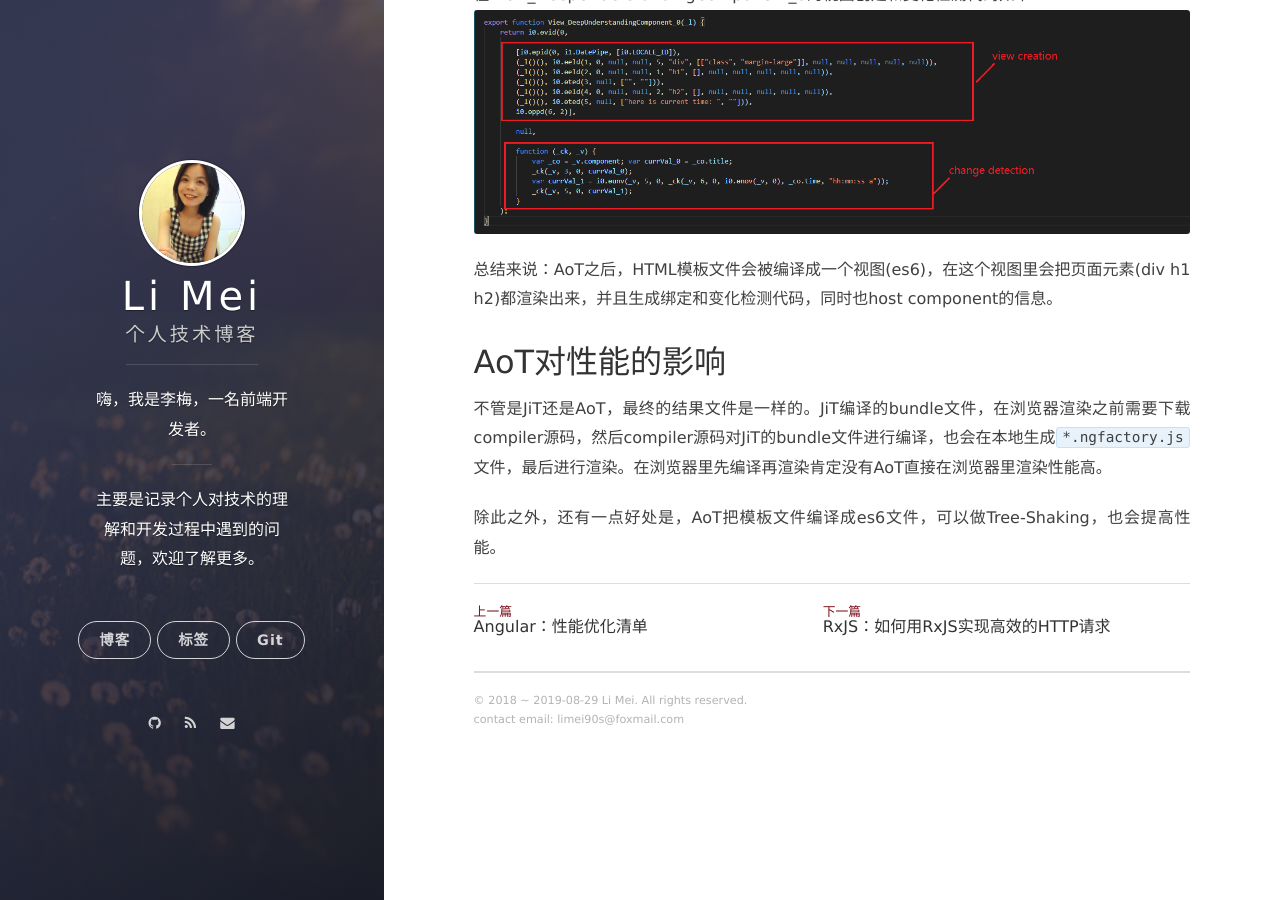
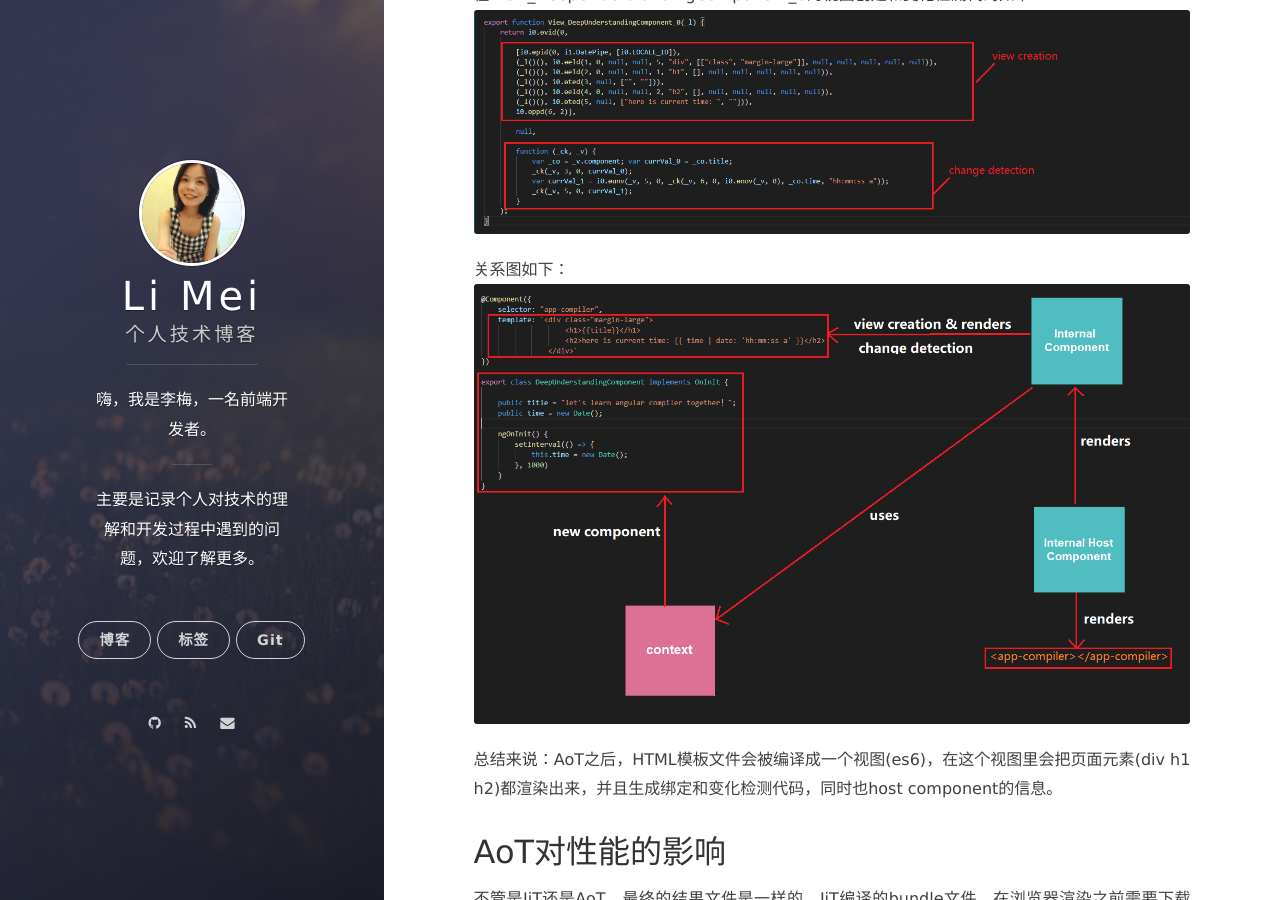
Before and after one commit to LiMeii/LiMeii.github.io, a Jekyll site: the page built from _posts/2019-08-28-angular-compiler.md, in a window 1280 px wide and 900 px high, scrolled down 9418 px. Built offline with Jekyll 4.4.1, drawn with Linux system fonts in a browser that asks for light colours; nearby versions of some CDN libraries.

Commit message:
update angular compiler

```diff
--- a/_posts/2019-08-28-angular-compiler.md
+++ b/_posts/2019-08-28-angular-compiler.md
@@ -290,6 +290,10 @@ export { DeepUnderstandingComponentNgFactory as DeepUnderstandingComponentNgFact
 在View_DeepUnderstandingComponent_0的视图创建和变化检测代码如下：
 ![angular-compiler](/assets/images/posts/angular/angular-compiler08.png){:height="100%" width="100%"}
 
+关系图如下：
+![angular-compiler](/assets/images/posts/angular/angular-compiler09.png){:height="100%" width="100%"}
+
+
 总结来说：AoT之后，HTML模板文件会被编译成一个视图(es6)，在这个视图里会把页面元素(div h1 h2)都渲染出来，并且生成绑定和变化检测代码，同时也host component的信息。
 
 ## AoT对性能的影响
```
Also changed, not shown: assets/images/posts/angular/angular-compiler09.png (added).
